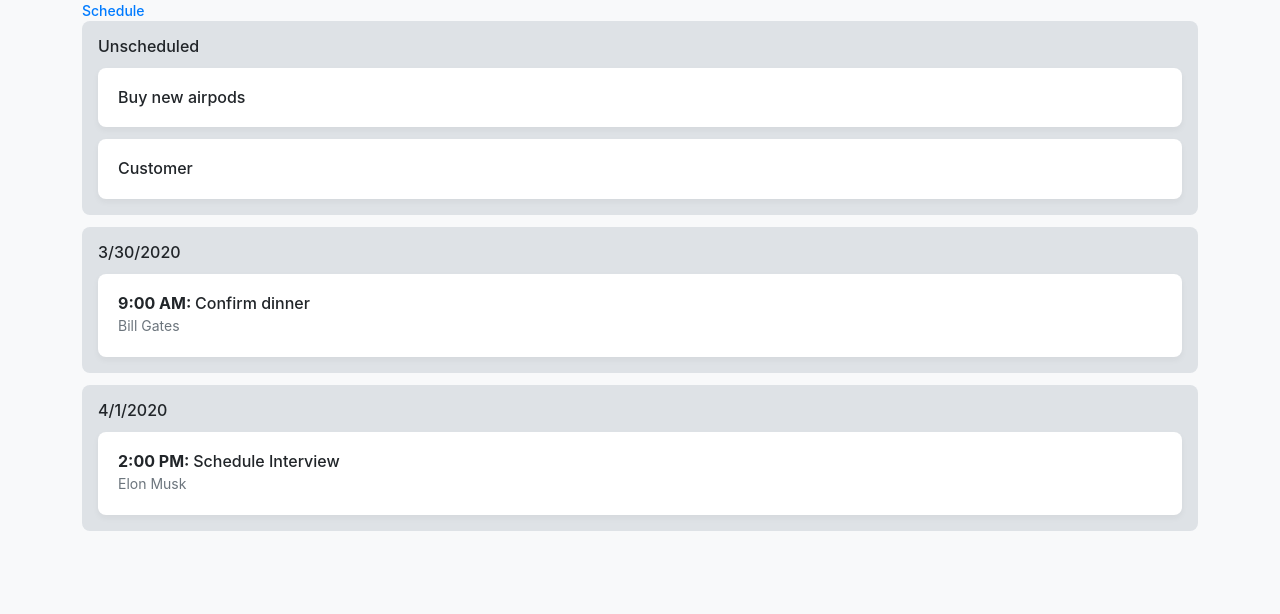
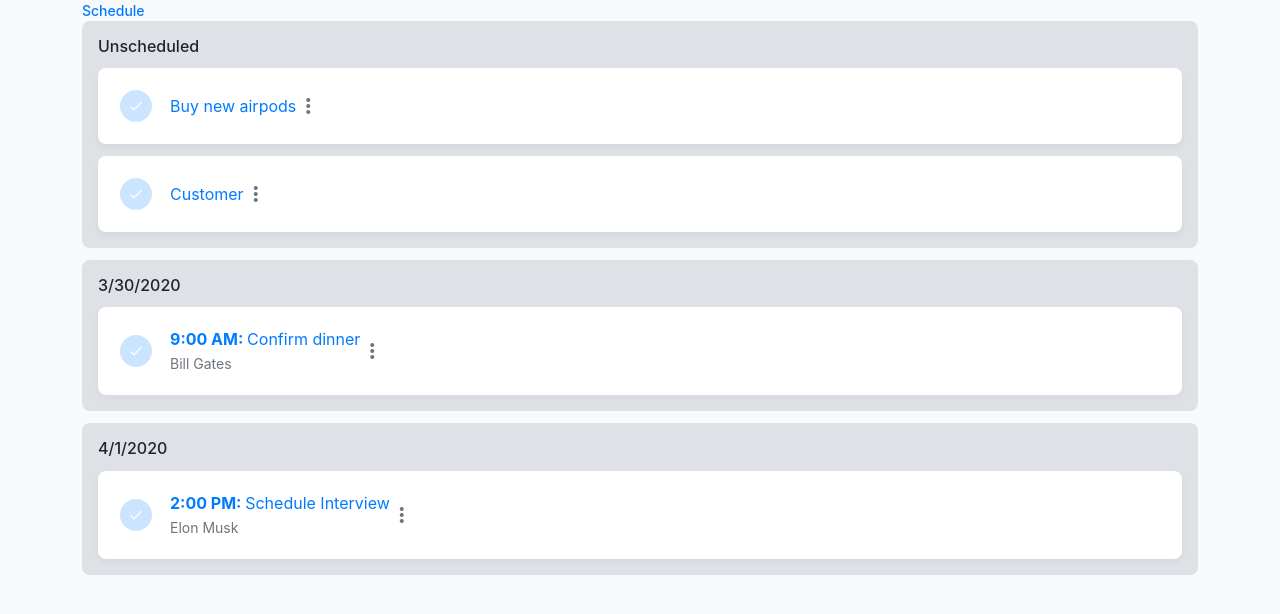
Before and after one commit to bizappkit/tasks, a React (Create React App) app: page /schedule in a window 1280 px wide. Shown: the top 614 px of the page. Built offline with nearby package versions, Linux system fonts and the light colour scheme.

Commit message:
Added uneversal TaskCard component

```diff
--- a/src/components/cards/ScheduleItemCard.tsx
+++ /dev/null
@@ -1,35 +0,0 @@
-import React from 'react';
-import { toShortTimeStr } from "../../utils/dateTimeUtils";
-import { ScheduleItem } from "../../model/task";
-import { Link } from "react-router-dom";
-//import "./CardActive.css"
-
-interface ScheduleItemProps {
-	data: ScheduleItem
-	link: string
-}
-
-export function ScheduleItemCard(props: ScheduleItemProps) {
-
-	return (
-		<div className="card card-task">
-			<div className="card-body">
-				<div className="card-title" >
-					<Link to={props.link}>
-						<h6 className="H6-filter-by-text">
-							{
-								props.data.time && (
-									<span style={{ fontWeight: 'bold' }}>
-										{toShortTimeStr(props.data.time) + ": "}
-									</span>
-								)
-							}
-							{props.data.title}
-						</h6>
-					</Link>
-					<span className="text-small">{props.data.subtitle || ""}</span>
-				</div>
-			</div>
-		</div>
-	)
-}
--- /dev/null
+++ b/src/components/cards/TaskCard.tsx
@@ -0,0 +1,63 @@
+import React from "react";
+import { Link } from "react-router-dom";
+
+interface TaskCardProps {
+    icon?: React.ReactNode
+    iconHighlighted?: boolean
+    onIconClick?: () => void
+
+    title?: React.ReactNode
+    titleLinkTo?: string
+
+    subtitle?: React.ReactNode
+
+    actions?: {
+        divider?: boolean
+        danger?: boolean
+        title?: React.ReactNode
+    }
+    onActionClick?: (index: number) => void
+}
+
+export function TaskCard(props: TaskCardProps) {
+    return (
+        <div className="card card-task">
+            <div className="card-body">
+                <div className="media align-items-center">
+
+                    {props.icon &&
+                        <div className={"avatar bg-primary"} style={{ cursor: "pointer", marginRight: "1rem", opacity: (props.iconHighlighted ? 1 : 0.2) }}>
+                            <i className="material-icons">check</i>
+                        </div>
+                    }
+
+                    <div className="media-body d-flex justify-content-between align-items-center">
+                        <div>
+                            {props.titleLinkTo &&
+                                <Link to={props.titleLinkTo}>
+                                    {props.title || ""}
+                                </Link>
+                            }
+
+                            {!props.titleLinkTo && (props.title || "")}
+
+                            {props.subtitle &&
+                                <br />
+                            }
+
+                            {props.subtitle &&
+                                <span className="text-small">{props.subtitle}</span>
+                            }
+                        </div>
+                    </div>
+
+                    <div className="dropdown">
+                        <button className="btn-options" type="button">
+                            <i className="material-icons">more_vert</i>
+                        </button>
+                    </div>
+                </div>
+            </div>
+        </div>
+    )
+}
--- a/src/components/pages/TaskList.tsx
+++ b/src/components/pages/TaskList.tsx
@@ -1,10 +1,11 @@
 import React from "react"
-import { TaskRef, TaskListFilterMode, Task, getSelectedTasks, getTaskListFilterMode } from "../../model/task";
+import { TaskRef, TaskListFilterMode, getSelectedTasks, getTaskListFilterMode } from "../../model/task";
 import { TaskDetailsPath, getTaskLink } from "./TaskPage";
-import { useParams, Link } from "react-router-dom";
+import { useParams } from "react-router-dom";
 import { CardList } from "../cards/CardList";
 import { useSelector } from "react-redux";
 import { RootState } from "../../store";
+import { TaskCard } from "../cards/TaskCard";
 
 
 export const RelatedTaskListPath = TaskDetailsPath + "/:filterMode"
@@ -31,24 +32,33 @@ export function TaskList() {
             getItemKey={t => t.id}
             getGroupKey={t => selectedTasksSet.has(t) ? 1 : 2}
             getGroupTitle={t => selectedTasksSet.has(t) ? "Selected" : "Other"}
-            renderItem={renderTask}
+            renderItem={t =>
+                <TaskCard
+                    key={t.id}
+                    icon="check"
+                    iconHighlighted={selectedTasksSet.has(t)}
+                    title={t.title}
+                    titleLinkTo={getTaskLink(t.id)}
+                    subtitle={t.notes}
+                />
+            }
         />
     )
 }
 
-function renderTask(task: Task) {
-    return (
-		<div className="card card-task">
-			<div className="card-body">
-				<div className="card-title" >
-					<Link to={getTaskLink(task.id)}>
-						<h6 className="H6-filter-by-text">
-							{task.title}
-						</h6>
-					</Link>
-					<span className="text-small">{task.notes || ""}</span>
-				</div>
-			</div>
-		</div>
-    )
-}
+// function renderTask(task: Task) {
+//     return (
+//         <div className="card card-task">
+//             <div className="card-body">
+//                 <div className="card-title" >
+//                     <Link to={getTaskLink(task.id)}>
+//                         <h6 className="H6-filter-by-text">
+//                             {task.title}
+//                         </h6>
+//                     </Link>
+//                     <span className="text-small">{task.notes || ""}</span>
+//                 </div>
+//             </div>
+//         </div>
+//     )
+// }
--- a/src/components/pages/TaskSchedule.tsx
+++ b/src/components/pages/TaskSchedule.tsx
@@ -1,10 +1,11 @@
 import React from 'react';
 import { CardList } from '../cards/CardList';
 import { ScheduleItem, getScheduleItems } from '../../model/task';
-import { ScheduleItemCard } from '../cards/ScheduleItemCard';
 import { useSelector } from 'react-redux';
 import { RootState } from '../../store';
 import { getTaskLink } from './TaskPage';
+import { TaskCard } from '../cards/TaskCard';
+import { toShortTimeStr } from "../../utils/dateTimeUtils";
 
 export const SchedulePath = "/schedule"
 
@@ -19,7 +20,24 @@ export function SchedulePage() {
 			getItemKey={r => r.reminderId || r.taskId}
 			getGroupKey={r => getDate(r.time)}
 			getGroupTitle={getReminderGroupTitle}
-			renderItem={renderReminder}
+			renderItem={r => (
+				<TaskCard
+					key={r.reminderId || r.taskId}
+					icon="check"
+					title={
+						<span>
+							{r.time &&
+								<span style={{ fontWeight: 'bold' }}>
+									{toShortTimeStr(r.time) + ": "}
+								</span>
+							}
+							{r.title}
+						</span>
+					}
+					titleLinkTo={getTaskLink(r.taskId)}
+					subtitle={r.subtitle}
+				/>
+			)}
 		/>
 	)
 }
@@ -35,13 +53,3 @@ function getDate(dateTime?: Date) {
 function getReminderGroupTitle(reminder: ScheduleItem): string {
 	return reminder.time?.toLocaleDateString() || "Unscheduled";
 }
-
-function renderReminder(scheduleItem: ScheduleItem): JSX.Element {
-	return (
-		<ScheduleItemCard
-			key={scheduleItem.taskId}
-			data={scheduleItem}
-			link={getTaskLink(scheduleItem.taskId)}
-		/>
-	)
-}
--- a/src/store/tasksStore.ts
+++ b/src/store/tasksStore.ts
@@ -1,4 +1,4 @@
-import { Task, ScheduleItem, getScheduleItems } from "../model/task";
+import { Task } from "../model/task";
 import { Action } from 'redux'
 import Immutable from "immutable";
 
```
